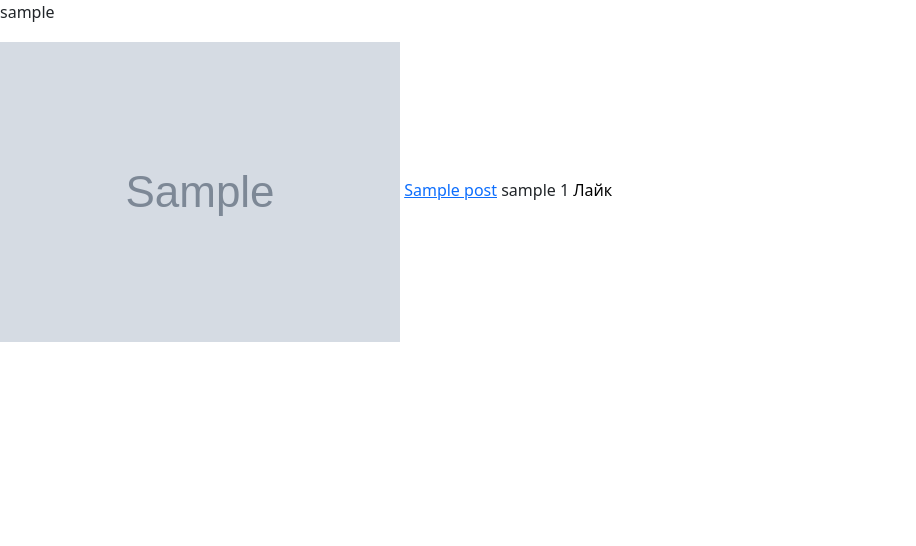
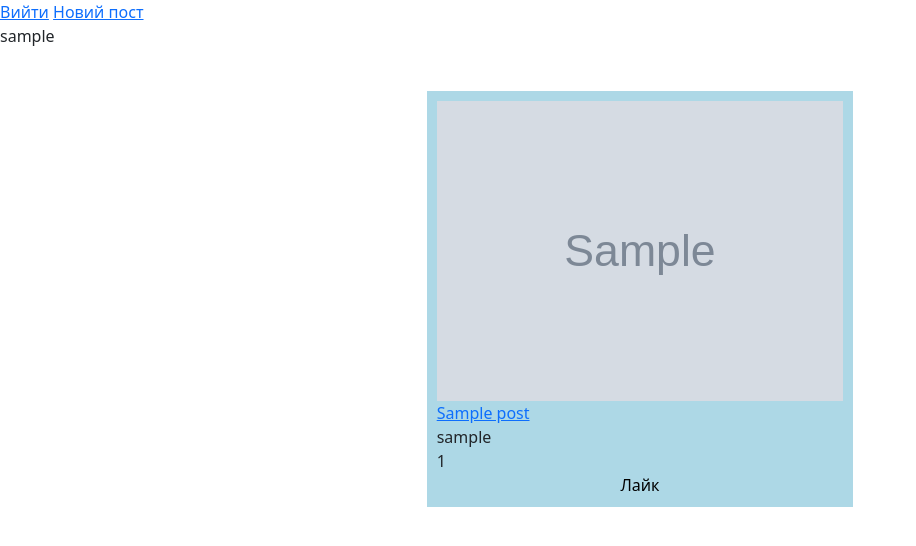
Before and after one commit to bogdanmrzk/art_gallery2, a Django app: page /gallery in a window 1280 px wide. Shown: the top 546 px of the page, without its empty margins (0-916 px from the left). Run offline with Django 3.2, Linux system fonts and the light colour scheme; a user stored in the database is signed in; tables that the repository leaves empty hold one stand-in row (values such as "Sample post"); grey boxes marked "Sample" are stand-in pictures.

Commit message:
FrontEnd, index.html

```diff
--- /dev/null
+++ b/gallery_app/static/gallery_app/css/style.css
@@ -0,0 +1,19 @@
+.wrapper{
+    display: flex;
+    flex-wrap: wrap;
+    justify-content: space-around;
+}
+
+.item{
+    flex: 0 0 33.33%;
+    box-sizing: border-box;
+    padding: 10px;
+    margin: 25px;
+    background-color: lightblue;
+    display: flex;
+    flex-direction: column;
+}
+
+.post-image{
+    max-height: 300px;
+}
--- a/gallery_app/templates/gallery_app/index.html
+++ b/gallery_app/templates/gallery_app/index.html
@@ -12,17 +12,19 @@
     <script src="https://code.jquery.com/jquery-3.6.4.min.js"></script>
 </head>
 <body>
+    <a href="{% url 'logout' %}">Вийти</a>
+    <a href="{% url 'post-create' %}">Новий пост</a>
     <p>{{ username }}</p>
     <div class="wrapper">
-        <div class="inner-wrap">
             {% for post in posts %}
-                <img src="{{ post.image.url }}" alt="{{ post.title }}" class="post-image">
-                <a href="{% url 'post-detail' post.pk %}">{{ post.title }}</a>
-                <a>{{ post.user }}</a>
-                <span id="post-{{ post.pk }}-likes">{{ post.likes }}</span>
-                <button type="button" onclick="likePost({{ post.pk }})">Лайк</button>
+                <div class="item">
+                    <img src="{{ post.image.url }}" alt="{{ post.title }}" class="post-image">
+                    <a href="{% url 'post-detail' post.pk %}">{{ post.title }}</a>
+                    <a>{{ post.user }}</a>
+                    <span id="post-{{ post.pk }}-likes">{{ post.likes }}</span>
+                    <button type="button" onclick="likePost({{ post.pk }})">Лайк</button>
+                </div>
             {% endfor %}
-        </div>
     </div>
 <script>
     function likePost(postId) {
--- a/gallery_app/templates/gallery_app/post_detail.html
+++ b/gallery_app/templates/gallery_app/post_detail.html
@@ -9,5 +9,7 @@
     <h1>{{ post.title }}</h1>
     <p>{{ post.description }}</p>
     <img src="{{ post.image.url }}" alt="{{ post.title }}">
+    <a href="{% url 'posts' %}">На головну</a>
+    <a href="{% url 'post-delete' post.pk %}">Видалити</a>
 </body>
 </html>
--- a/gallery_app/templates/registration/post_confirm_delete.html
+++ b/gallery_app/templates/registration/post_confirm_delete.html
@@ -6,7 +6,7 @@
     <title>Видалити</title>
 </head>
 <body>
-    <h2>Видалити</h2>
+    <h2>Ви впевнені що хочете видалити пост?</h2>
     <form method="post">
         {% csrf_token %}
         {{ form.as_p }}
--- a/gallery_app/templates/registration/register.html
+++ b/gallery_app/templates/registration/register.html
@@ -11,6 +11,8 @@
         {% csrf_token %}
         {{ form.as_p }}
         <button type="submit">Зареєструватися</button>
+        <p>або</p>
+        <a href="{% url 'login' %}">Увійти</a>
     </form>
 </body>
 </html>
--- a/gallery_app/urls.py
+++ b/gallery_app/urls.py
@@ -6,6 +6,8 @@ from django.contrib import admin
 
 urlpatterns = [
     path('gallery', PostListView.as_view(), name='posts'),
+    path('gallery/create', PostCreateView.as_view(), name='post-create'),
+    path('gallery/<int:post_id>/like/', LikePostView.as_view(), name='like-post'),
     path('gallery/<int:pk>', PostDetailView.as_view(), name='post-detail'),
     path('gallery/<int:pk>/delete', PostDeleteView.as_view(), name='post-delete'),
     path('gallery/<int:pk>/update', PostUpdateView.as_view(), name='post-update'),
--- a/gallery_app/views.py
+++ b/gallery_app/views.py
@@ -1,12 +1,13 @@
 from django.contrib.auth import login, authenticate, logout
 from django.contrib.auth.mixins import LoginRequiredMixin
 from django.contrib.auth.views import LoginView
+from django.http import JsonResponse
 from django.urls import reverse_lazy
 from django.views import View
 from .forms import *
 from django.views.generic import ListView, DetailView, CreateView, UpdateView, DeleteView
 from .models import *
-from django.shortcuts import redirect, render
+from django.shortcuts import redirect, render, get_object_or_404
 
 
 class PostListView(LoginRequiredMixin, ListView):
@@ -33,17 +34,17 @@ class PostDetailView(DetailView):
 class PostCreateView(LoginRequiredMixin, CreateView):
     model = Post
     form_class = PostForm
-    template_name = 'post_form.html'
+    template_name = 'gallery_app/post_form.html'
     success_url = reverse_lazy('posts')
 
     def form_valid(self, form):
-        form.instance.author = self.request.user
+        form.instance.user = self.request.user
         return super().form_valid(form)
 
 class PostUpdateView(LoginRequiredMixin, UpdateView):
     model = Post
     form_class = PostForm
-    template_name = 'post_form.html'
+    template_name = 'gallery_app/post_form.html'
     context_object_name = 'post'
     success_url = reverse_lazy('posts')
 
@@ -80,3 +81,19 @@ class LogoutView(View):
     def get(self, request, *args, **kwargs):
         logout(request)
         return redirect(reverse_lazy('register'))
+
+
+class LikePostView(View):
+    def post(self, request, post_id):
+        post = get_object_or_404(Post, pk=post_id)
+        user = request.user
+
+        if Like.objects.filter(user=user, post=post).exists():
+            return JsonResponse({'error': 'Ви вже залишили лайк для цього поста'}, status=400)
+        else:
+            Like.objects.create(user=user, post=post)
+            post.likes += 1
+            post.save()
+
+        likes_count = post.like_set.count()
+        return JsonResponse({'likes_count': likes_count})
```
Also changed, not shown: gallery_app/templates/gallery_app/post_form.html (+19 -0 lines).
